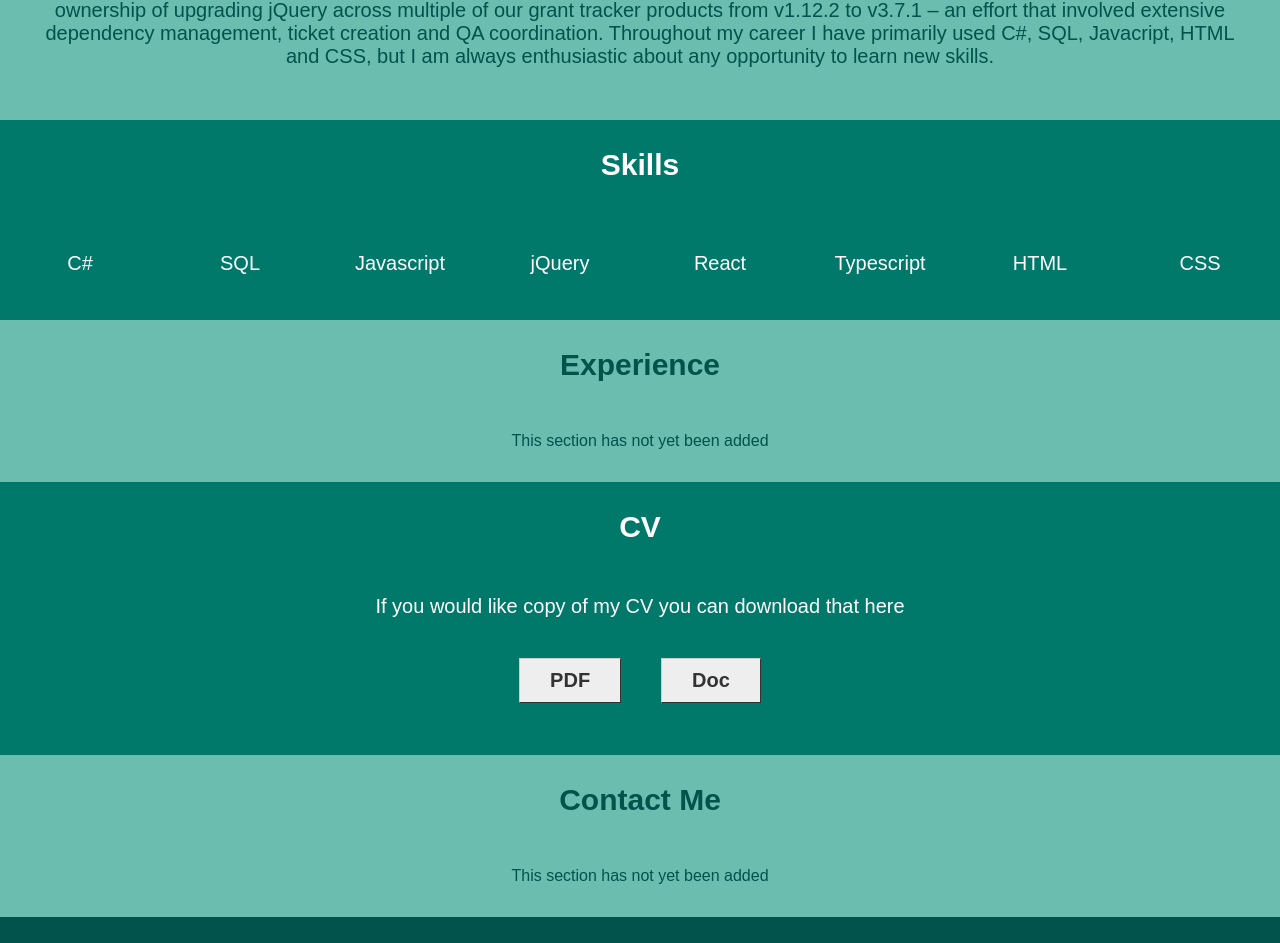
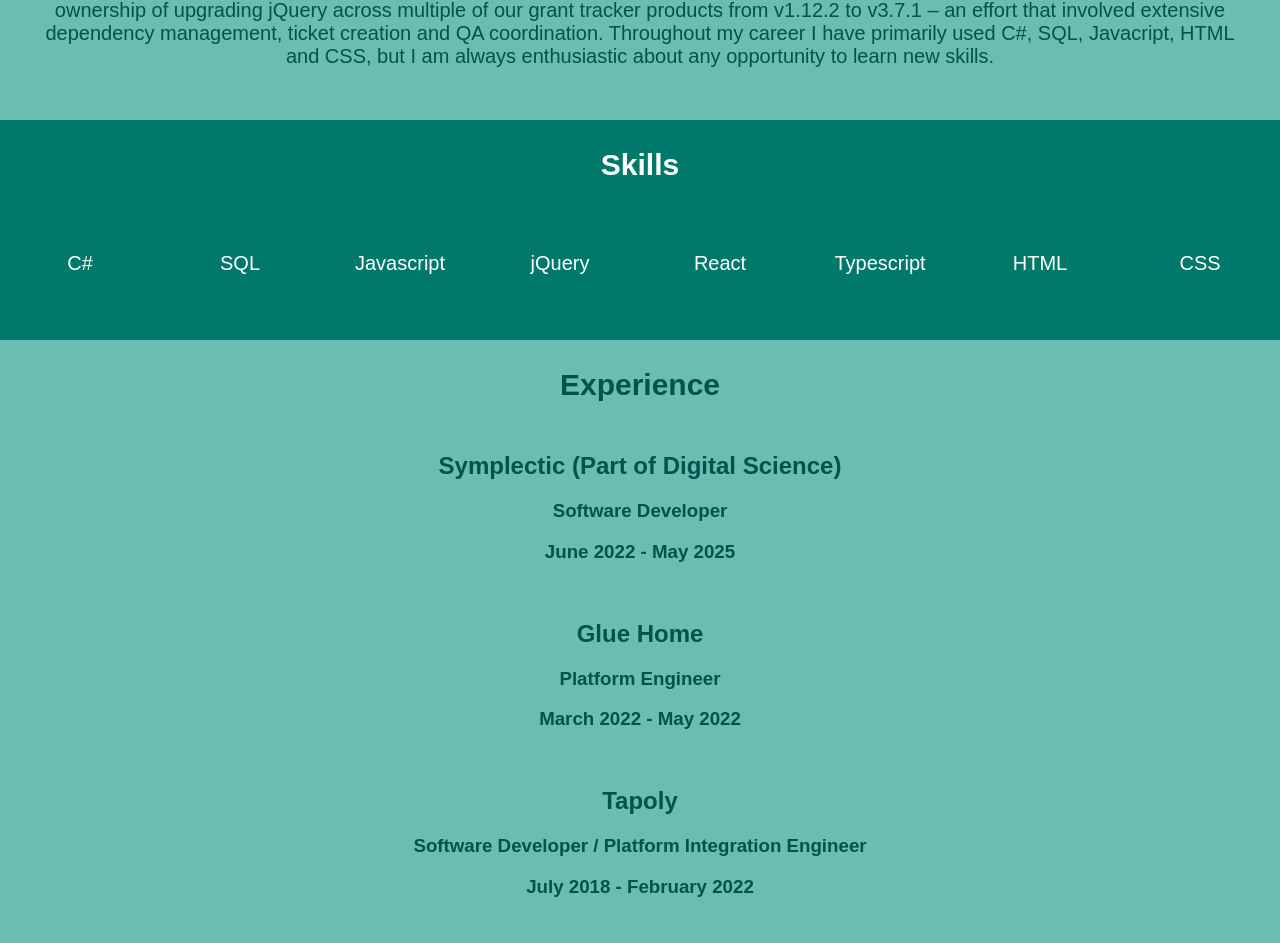
Before and after one commit to cassiethomas89/cv_website, a Next.js app: page / in a window 1280 px wide. Shown: the part 589-1532 px from the top of the page. Built offline with nearby package versions, Linux system fonts and the light colour scheme.

Commit message:
CV00005 Added to experience section.

```diff
--- a/app/page.tsx
+++ b/app/page.tsx
@@ -11,11 +11,11 @@
       <TopBanner/>
       <div id="Main" className="mainCont">
         <div className="hiddenSection topBannerLight"/>
-        <Summary/>
-        <Skills/>
-        <Experience/>
-        <CVDownload />
-        <ContactForm />
+        <div className="section sectionOdds"><Summary /></div>
+        <div className="section sectionEvens"><Skills /></div>
+        <div className="section sectionOdds"><Experience /></div>
+        <div className="section sectionEvens"><CVDownload /></div>
+        <div className="section sectionOdds"><ContactForm /></div>
         <div className="footer topBannerLight"></div>
       </div>
   </main>
--- a/components/CVDownload.tsx
+++ b/components/CVDownload.tsx
@@ -1,5 +1,5 @@
 const CVDownload = () => {
-    return  <div className="section sectionEvens sectionCV" id="CV">
+    return  <div className="sectionCV" id="CV">
           <h1>CV</h1>
           <p>If you would like copy of my CV you can download that here</p>
           <div className="downloadButtons">
--- a/components/ContactForm.tsx
+++ b/components/ContactForm.tsx
@@ -1,5 +1,5 @@
 const ContactForm = () => {
-    return  <div className="section sectionOdds contact" id="Contact">
+    return  <div className="contact" id="Contact">
           <h1>Contact Me</h1>
           This section has not yet been added
           {/* <textarea></textarea>
--- a/components/Experience.tsx
+++ b/components/Experience.tsx
@@ -1,7 +1,17 @@
 const Experience = () => {
-    return <div className="section sectionOdds" id="Experience">
+    return <div id="Experience">
           <h1>Experience</h1>
-          This section has not yet been added
+          <h2>Symplectic (Part of Digital Science)</h2>
+          <h3>Software Developer</h3>
+          <h3>June 2022 - May 2025</h3>
+          <br />
+          <h2>Glue Home</h2>
+          <h3>Platform Engineer</h3>
+          <h3>March 2022 - May 2022</h3>
+          <br />
+          <h2>Tapoly</h2>
+          <h3>Software Developer / Platform Integration Engineer</h3>
+          <h3>July 2018 - February 2022</h3>
         </div>
 }
 
--- a/components/Skills.tsx
+++ b/components/Skills.tsx
@@ -1,5 +1,5 @@
 const Skills = () => {
-    return <div className="section sectionEvens skillsSection" id="Skills">
+    return <div className="skillsSection" id="Skills">
           <h1>Skills</h1>
           <div className="skillsList">
             <div>C#</div>
--- a/components/Summary.tsx
+++ b/components/Summary.tsx
@@ -1,5 +1,5 @@
 const Summary = () => {
-    return <div className="section sectionOdds" id="Summary">
+    return <div id="Summary">
         <h1>Summary</h1>
         <div className="photo">
             <img src="me.jpeg"/>
```
